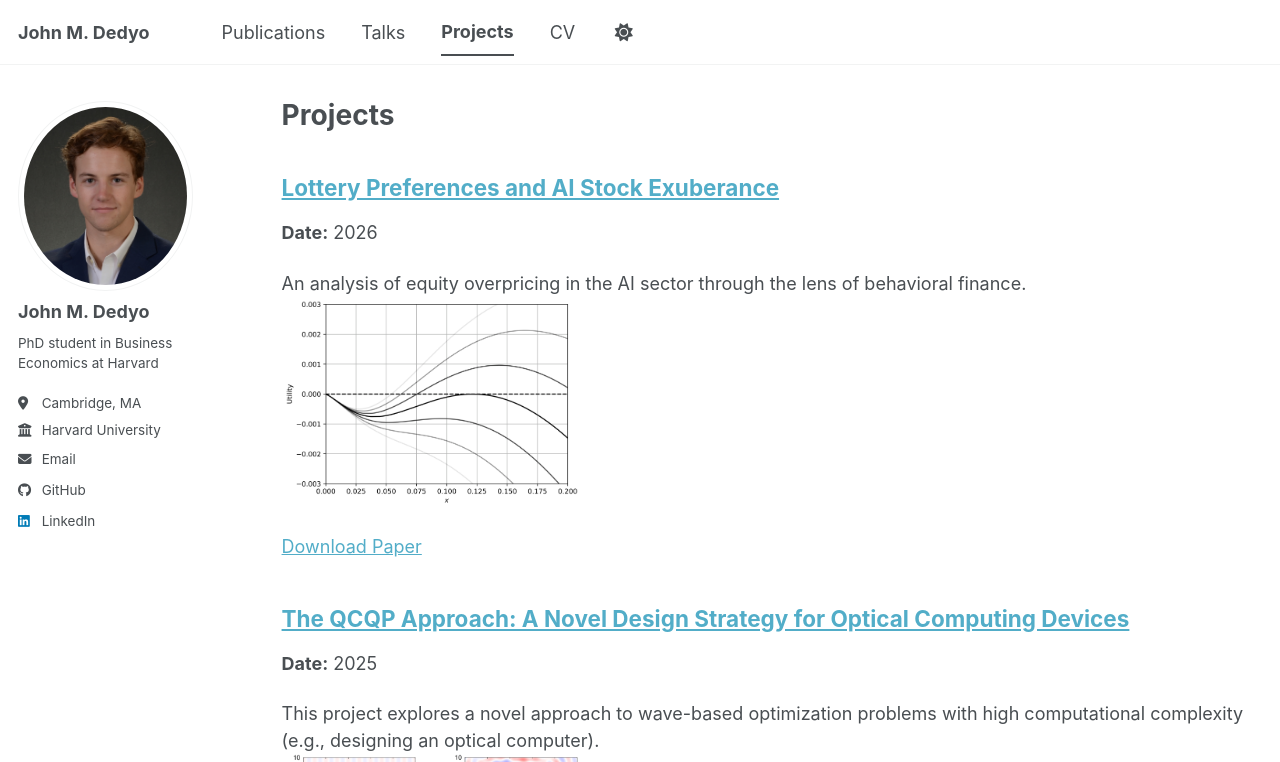
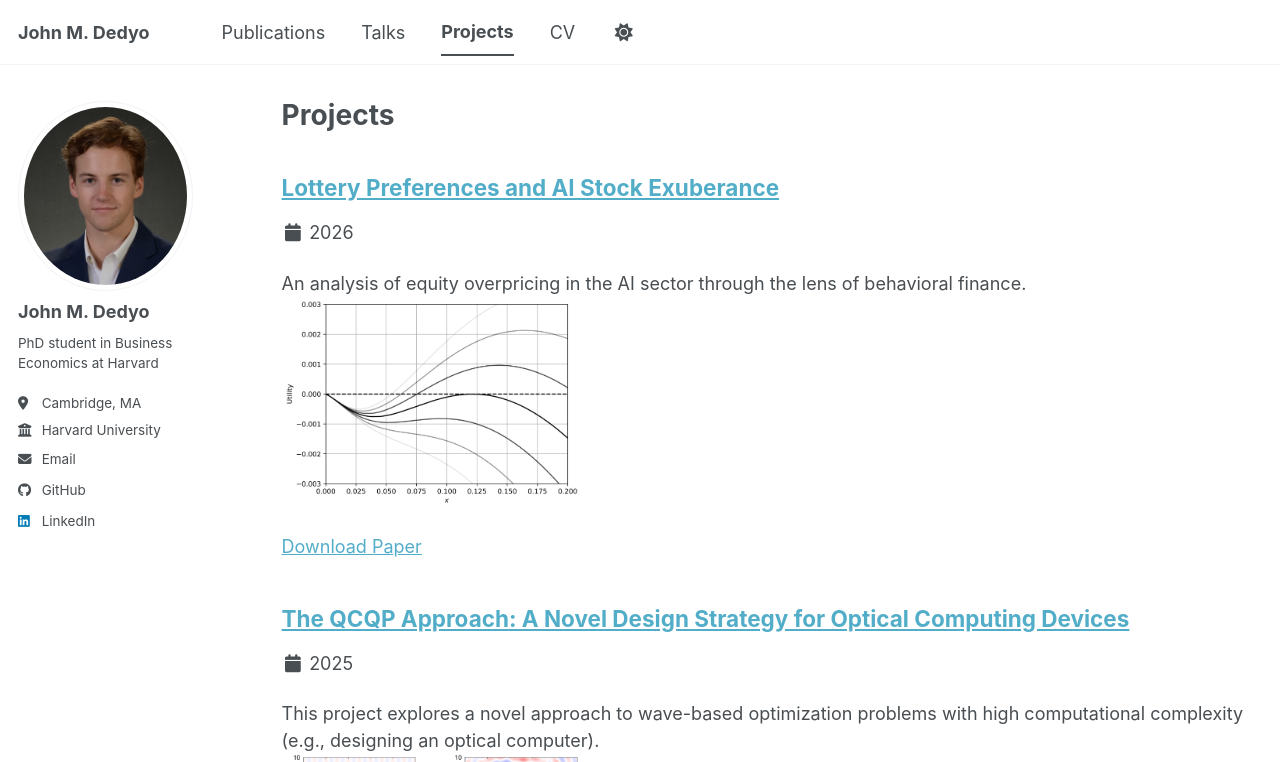
Before and after one commit to johndedyo/johndedyo.github.io, a Jekyll site: the page built from _pages/portfolio.html, in a window 1280 px wide and 1144 px high. Shown: the top 762 px of the window. Built offline with Jekyll 4.4.1, drawn with Linux system fonts in a browser that asks for light colours; a script bundle is joined from its source files by our own code; library files that are not in the unit come from our copies.

Commit message:
Update archive-single.html

```diff
--- a/_includes/archive-single.html
+++ b/_includes/archive-single.html
@@ -46,10 +46,8 @@
 
 {% elsif post.collection == 'portfolio' %}
   <p class="page__date">
-    <strong>Date:</strong>
-    <time datetime="{{ post.date | default: "1900-01-01" | date_to_xmlschema }}">
-      {{ post.date | default: "1900-01-01" | date: "%Y" }}
-    </time>
+    <i class="fa fa-fw fa-calendar" aria-hidden="true"></i>
+    {{ post.date | default: "1900-01-01" | date: "%Y" }}
   </p>
 
 {% elsif post.date %}
```
